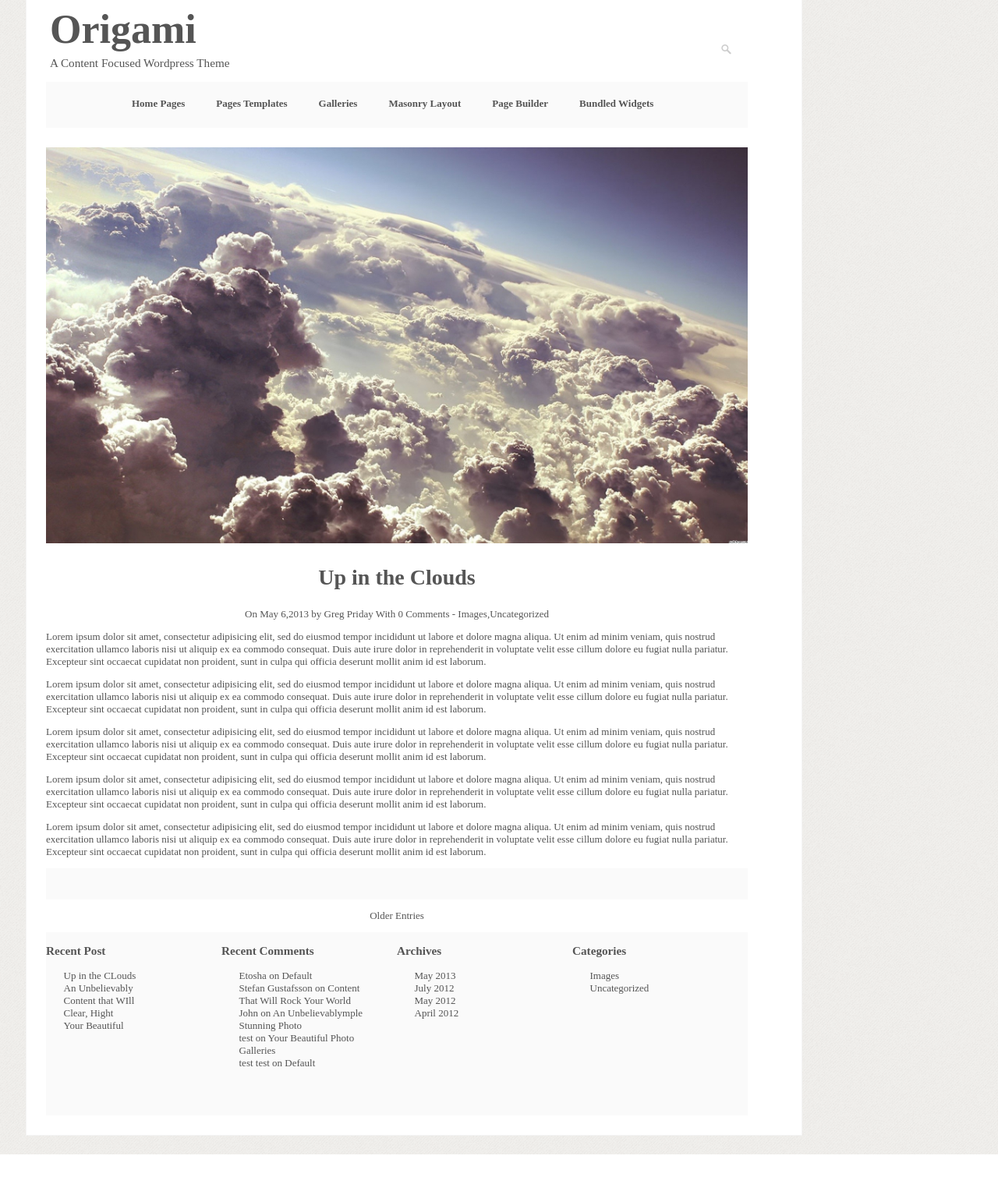
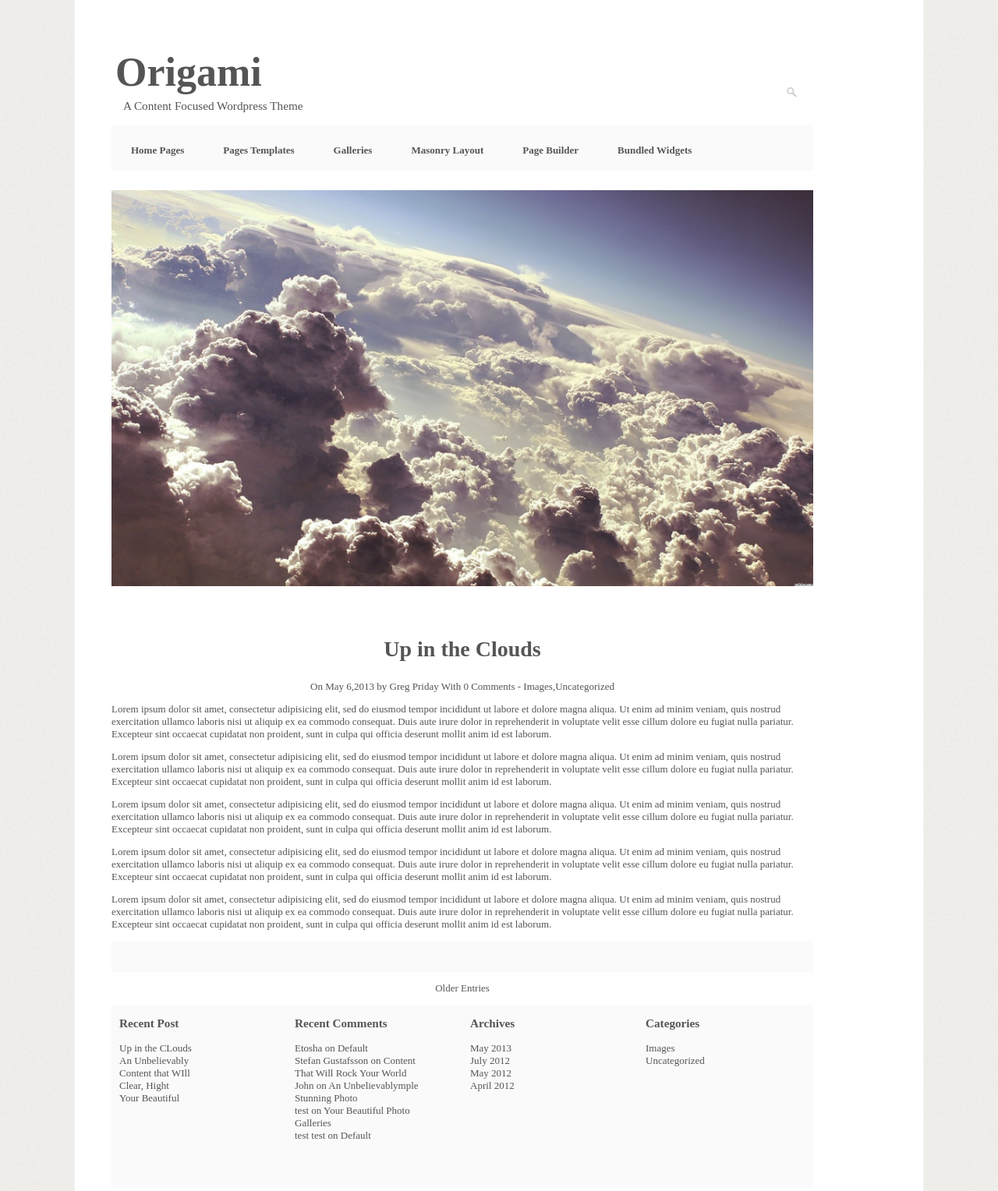
Before and after one commit to laetilu/challenge2, a plain HTML site: page index.html in a window 1280 px wide. Shown: the part 67-1595 px from the top of the page at 78% size. Before the commit the page ends 1548 px from the top, so only its background shows below. Drawn offline with Linux system fonts and the light colour scheme; a web font is replaced by a local one.

Commit message:
modif challenge

```diff
--- a/style.css
+++ b/style.css
@@ -11,6 +11,7 @@ body {
   font family:"Helvetica Neue", Helvetica;
   font-size: 13px;
   color:#555555;
+
 
 }
 .titreheader {
@@ -30,15 +31,16 @@ h2 {
 }
 #container {
   width: 994px;
-  margin-left: 25px;
+  padding: 50px 47px 10px 47px;
   border: 1px #f4f4f4 solid;
   background-color: #ffffff;
+  margin: 20px auto;
 
 }
 header {
-  margin-top: 50px;
+  /*margin-top: 50px;*/
   margin-bottom: 25px;
-  margin-left: 25px;
+  /*margin-left: 25px;*/
   width: 900px;
 
 }
@@ -53,47 +55,57 @@ nav {
   height:59px;
 
 }
+/*menu:*/
+
 ul {
   list-style-type: none;
   margin:0px;
   padding:0px;
 
-}
-ul li {
-  margin-left: 10%;
-
-
 
 }
+
 ul li a{
   text-decoration: none;
   display: block;
   float: left;
-  padding:20px;
+  padding:25px;
   /*margin-left: 5px;*/
   color:#555555;
   font-weight: bolder;
+
 }
+
+/*sous menu:*/
+
+
 nav ul li ul {
   display:none;
   position:absolute;
+  top: 0px;
+
 }
 nav ul li:hover ul {
  display:block;
  background-color: #fafafa;
+
+ }
+nav li:hover ul li a{
  height: 33px;
+ width: 66px;
+ /*display:block;*/
  }
-/*nav li:hover ul li {
- float:none;
- }*/
+
+
+
 main {
   width:900px;
-  margin-left: 25px;
+  /*margin-left: 25px;*/
 }
 .image1 {
   height:508px;
   width:900px;
-  /*margin-bottom: 38px;*/
+  margin-bottom: 38px;
 }
 .cloud {
   text-align: center;
@@ -104,13 +116,18 @@ main {
 }
 .titrefooter {
   text-align: center;
+
 }
 footer {
   height:235px;
   width: 900px;
   background-color: #fafafa;
   margin-bottom: 25px;
-  margin-left: 25px;
+  /*margin-left: 25px;*/
+}
+
+footer ul, h3{
+  margin-left: 10px;
 }
 section {
   width: 25%;
```
